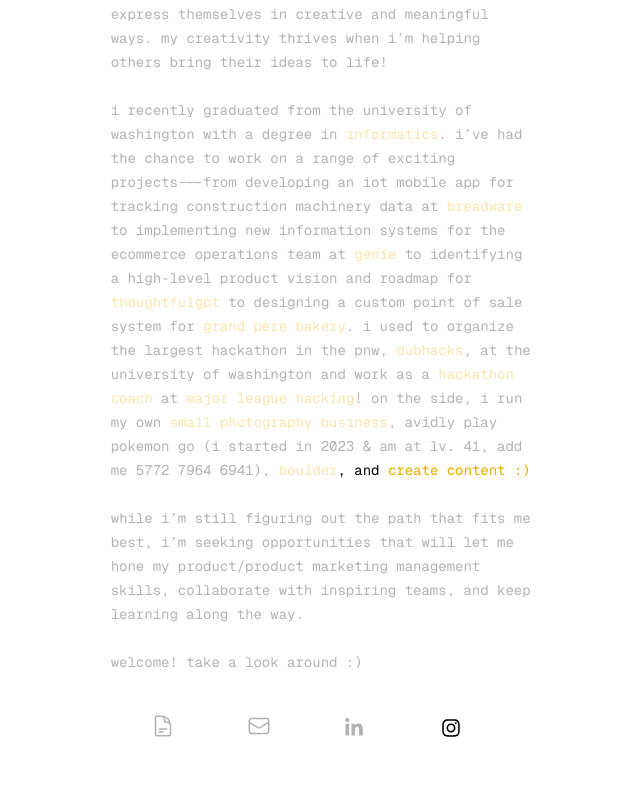
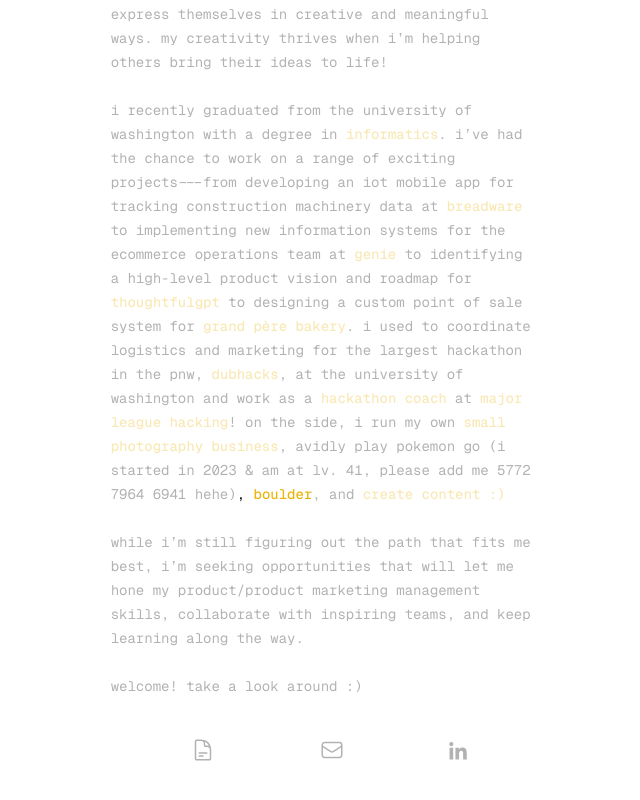
Before and after one commit to cindyqian/cindyqsite, a React (Create React App) app: page / in a window 1280 px wide. Shown: the part 262-1062 px from the top of the page, without its empty margins (316-956 px from the left). Built offline with nearby package versions, Linux system fonts and the light colour scheme.

Commit message:
3 icons, recentered

```diff
--- a/src/components/App.js
+++ b/src/components/App.js
@@ -2,12 +2,9 @@
 import './App.css';
 import { ColorfulLink } from './ColorfulLink.js';
 import React from 'react';
-import {View, Image, StyleSheet} from 'react-native';
 import { Parallax } from 'react-scroll-parallax';
 
-import { useRef, useEffect, useState } from 'react';
-// import { AreImagesVisible } from './ImageStatus.js';
-// import Measure from 'react-measure'
+// import { useRef, useEffect, useState } from 'react';
 
 
 
@@ -26,7 +23,7 @@ function App() {
   // indicates whether image is visible on the screne
   // const imagesOnScreen = new Set();
 
-  const textOnScreen = new Set(["cindyqian", "intro", "graduation", "internships", "dubhacks", "mlh", "photography", "pokemon", "boulder", "content", "rest", "resume", "email", "linkedin", "instagram"]);
+  const textOnScreen = new Set(["cindyqian", "intro", "graduation", "internships", "dubhacks", "mlh", "photography", "pokemon", "boulder", "content", "rest", "resume", "email", "linkedin"]);
   // const imagesAboveTop = new Set();
   // const textOnScreen = Intro;
 
@@ -39,7 +36,6 @@ function App() {
     imageTextRelationship.set("photographyImages", ["photography"]);
     imageTextRelationship.set("pokemonImages", ["pokemon"]);
     imageTextRelationship.set("boulderImages", ["boulder"]);
-    imageTextRelationship.set("contentImages", ["content", "instagram"]);
 
   // do i need this????????????????????????????????????????????????????????????????????????????????????????????????????????????????????????
   const textImageRelationship = new Map();
@@ -50,7 +46,6 @@ function App() {
     textImageRelationship.set("pokemon", "pokemonImages");
     textImageRelationship.set("boulder", "boulderImages");
     textImageRelationship.set("content", "contentImages");
-    textImageRelationship.set("instagram", "contentImages");
     // imageTextRelationship.set("thirdImage", "genie");
 
   window.onscroll = function() {
@@ -153,7 +148,7 @@ function App() {
               </p>
 
               <p className="text-sm text-left font-[family-name:var(--font-geist-mono)] lowercase inline " id="dubhacks">
-                I used to organize the largest hackathon in the PNW,
+                I used to coordinate logistics and marketing for the largest hackathon in the PNW,
                 <ColorfulLink link="https://dubhacks.co" text=" DubHacks"></ColorfulLink>
                 , at the University of Washington&nbsp;
               </p>
@@ -173,7 +168,7 @@ function App() {
 
               <p className="text-sm text-left font-[family-name:var(--font-geist-mono)] lowercase inline " id="pokemon">
                 ,
-                avidly play pokemon go (I started in 2023 & am at lv. 41, add me 5772 7964 6941)
+                avidly play pokemon go (I started in 2023 & am at lv. 41, please add me 5772 7964 6941 hehe)
               </p>
 
               <p className="text-sm text-left font-[family-name:var(--font-geist-mono)] lowercase inline " id="boulder">
@@ -183,7 +178,7 @@ function App() {
 
               <p className="text-sm text-left font-[family-name:var(--font-geist-mono)] lowercase inline " id="content">
                 , and
-                <ColorfulLink link="https://www.instagram.com/wafflehour_/" text=" create content :)"></ColorfulLink>
+                <ColorfulLink link="https://www.instagram.com/cindyqiann/" text=" create content :)"></ColorfulLink>
                 <br></br><br></br>
               </p>
 
@@ -203,24 +198,33 @@ function App() {
               <div className="table-row " id="graduationImages">
 
                 <div className="table-cell w-4/12"></div> */}
-              <div className="table w-full table-fixed border-spacing-10" >
+              <div className="table w-full table-fixed border-spacing-10 " >
                 <div className="table-row">
-                  <div className="table-cell" id="resume">
+
+                  <div className="table-cell px-10" id="resume">
                     {/* Resume */}
+                    <a href={require("../assets/CindyQianResume.pdf")} target="_blank">
                       <svg xmlns="http://www.w3.org/2000/svg" fill="none" viewBox="0 0 24 24" stroke-width="1.5" stroke="black" class="size-6">
                         <path stroke-linecap="round" stroke-linejoin="round" d="M19.5 14.25v-2.625a3.375 3.375 0 0 0-3.375-3.375h-1.5A1.125 1.125 0 0 1 13.5 7.125v-1.5a3.375 3.375 0 0 0-3.375-3.375H8.25m0 12.75h7.5m-7.5 3H12M10.5 2.25H5.625c-.621 0-1.125.504-1.125 1.125v17.25c0 .621.504 1.125 1.125 1.125h12.75c.621 0 1.125-.504 1.125-1.125V11.25a9 9 0 0 0-9-9Z" />
                       </svg>
+                    </a>
                   </div>
 
-                  <div className="table-cell" id="email">
+
+                    <div className="table-cell px-10" id="email">
                       {/* Email */}
+                      <a href="mailto:cindyqian.yushi@gmail.com" target="_blank">
                         <svg xmlns="http://www.w3.org/2000/svg" fill="none" viewBox="0 0 24 24" stroke-width="1.5" stroke="black" class="size-6">
                           <path stroke-linecap="round" stroke-linejoin="round" d="M21.75 6.75v10.5a2.25 2.25 0 0 1-2.25 2.25h-15a2.25 2.25 0 0 1-2.25-2.25V6.75m19.5 0A2.25 2.25 0 0 0 19.5 4.5h-15a2.25 2.25 0 0 0-2.25 2.25m19.5 0v.243a2.25 2.25 0 0 1-1.07 1.916l-7.5 4.615a2.25 2.25 0 0 1-2.36 0L3.32 8.91a2.25 2.25 0 0 1-1.07-1.916V6.75" />
                         </svg>
+                      </a>
                     </div>
 
-                  <div className="table-cell" id="linkedin">
+
+
+                    <div className="table-cell px-10" id="linkedin">
                       {/* LinkedIn */}
+                      <a href="https://www.linkedin.com/in/cindyqiann/" target="_blank">
                         <span class="[&>svg]:h-5 [&>svg]:w-5">
                           <svg
                             xmlns="http://www.w3.org/2000/svg"
@@ -231,21 +235,9 @@ function App() {
                               d="M100.3 448H7.4V148.9h92.9zM53.8 108.1C24.1 108.1 0 83.5 0 53.8a53.8 53.8 0 0 1 107.6 0c0 29.7-24.1 54.3-53.8 54.3zM447.9 448h-92.7V302.4c0-34.7-.7-79.2-48.3-79.2-48.3 0-55.7 37.7-55.7 76.7V448h-92.8V148.9h89.1v40.8h1.3c12.4-23.5 42.7-48.3 87.9-48.3 94 0 111.3 61.9 111.3 142.3V448z" />
                           </svg>
                         </span>
+                      </a>
                     </div>
 
-                  <div className="table-cell" id="instagram">
-                    {/* Instagram */}
-                    <span class="[&>svg]:h-5 [&>svg]:w-5">
-                      <svg
-                        xmlns="http://www.w3.org/2000/svg"
-                        fill="black"
-                        viewBox="0 0 448 512">
-                        {/* Font Awesome Free 6.5.1 by @fontawesome - https://fontawesome.com License - https://fontawesome.com/license/free Copyright 2024 Fonticons, Inc. */}
-                        <path
-                          d="M224.1 141c-63.6 0-114.9 51.3-114.9 114.9s51.3 114.9 114.9 114.9S339 319.5 339 255.9 287.7 141 224.1 141zm0 189.6c-41.1 0-74.7-33.5-74.7-74.7s33.5-74.7 74.7-74.7 74.7 33.5 74.7 74.7-33.6 74.7-74.7 74.7zm146.4-194.3c0 14.9-12 26.8-26.8 26.8-14.9 0-26.8-12-26.8-26.8s12-26.8 26.8-26.8 26.8 12 26.8 26.8zm76.1 27.2c-1.7-35.9-9.9-67.7-36.2-93.9-26.2-26.2-58-34.4-93.9-36.2-37-2.1-147.9-2.1-184.9 0-35.8 1.7-67.6 9.9-93.9 36.1s-34.4 58-36.2 93.9c-2.1 37-2.1 147.9 0 184.9 1.7 35.9 9.9 67.7 36.2 93.9s58 34.4 93.9 36.2c37 2.1 147.9 2.1 184.9 0 35.9-1.7 67.7-9.9 93.9-36.2 26.2-26.2 34.4-58 36.2-93.9 2.1-37 2.1-147.8 0-184.8zM398.8 388c-7.8 19.6-22.9 34.7-42.6 42.6-29.5 11.7-99.5 9-132.1 9s-102.7 2.6-132.1-9c-19.6-7.8-34.7-22.9-42.6-42.6-11.7-29.5-9-99.5-9-132.1s-2.6-102.7 9-132.1c7.8-19.6 22.9-34.7 42.6-42.6 29.5-11.7 99.5-9 132.1-9s102.7-2.6 132.1 9c19.6 7.8 34.7 22.9 42.6 42.6 11.7 29.5 9 99.5 9 132.1s2.7 102.7-9 132.1z" />
-                      </svg>
-                    </span>
-                  </div>
                 </div>
               </div>
             </div>
@@ -262,14 +254,14 @@ function App() {
                 <div className="table-cell w-4/12">
                   <img
                   src={require("../images/gradjump.png")}
-                  alt="Picture of Cindy Qian" />
+                  alt="jumping with her graduation cap in one hand and a bouquet of flowers in another" />
                 </div>
                 <div className="table-cell w-6/12">
                 </div>
                 <div className="table-cell w-4/12">
                   <img
                     src={require("../images/triograd.png")}
-                    alt="Picture of Cindy Qian and 2 friends" />
+                    alt="Cindy Qian with two friends at graduation" />
                 </div>
               </div>
 
@@ -278,14 +270,14 @@ function App() {
                 <div className="table-cell">
                   <img
                   src={require("../images/genienametag.png")}
-                  alt="Picture of Cindy Qian" />
+                  alt="Cindy Qian's name tag at the Genie office" />
                 </div>
                 <div className="table-cell">
                 </div>
                 <div className="table-cell">
                   <img
                     src={require("../images/geniedrilling.png")}
-                    alt="Picture of Cindy Qian and 2 friends" />
+                    alt="Cindy Qian drilling a vehicle wheel in PPE" />
                 </div>
 
               </div>
@@ -294,14 +286,14 @@ function App() {
                 <div className="table-cell">
                   <img
                   src={require("../images/dhselfie.png")}
-                  alt="Picture of Cindy Qian" />
+                  alt="Selfie of Cindy Qian and 2 other DubHacks hackathon organizers" />
                 </div>
                 <div className="table-cell">
                 </div>
                 <div className="table-cell">
                   <img
                     src={require("../images/iorganizedsticker.png")}
-                    alt="Picture of Cindy Qian and 2 friends" />
+                    alt="Cindy Qian holding an I Organized sticker from Major League Hacking, is given to hackathon organizers" />
                 </div>
               </div>
 
@@ -309,14 +301,14 @@ function App() {
                 <div className="table-cell">
                   <img
                   src={require("../images/tt1.png")}
-                  alt="Picture of Cindy Qian" />
+                  alt="Cindy Qian presenting on stage for Major League Hacking" />
                 </div>
                 <div className="table-cell">
                 </div>
                 <div className="table-cell">
                   <img
                     src={require("../images/tt7.png")}
-                    alt="Picture of Cindy Qian and 2 friends" />
+                    alt="Cindy Qian handing out prizes to a hackathon participant" />
                 </div>
               </div>
 
@@ -325,14 +317,14 @@ function App() {
                 <div className="table-cell">
                   <img
                   src={require("../images/pillars.png")}
-                  alt="Picture of Cindy Qian" />
+                  alt="Cindy Qian taking graduation photos for 2 girls at the University of Washington value pillars" />
                 </div>
                 <div className="table-cell">
                 </div>
                 <div className="table-cell">
                   <img
                     src={require("../images/canon100.png")}
-                    alt="Picture of Cindy Qian and 2 friends" />
+                    alt="Cindy Qian holding a Canon Powershot 100" />
                 </div>
               </div>
 
@@ -340,14 +332,14 @@ function App() {
                 <div className="table-cell">
                   <img
                   src={require("../images/pogo1.png")}
-                  alt="Picture of Cindy Qian" />
+                  alt="4 screenshots of Cindy Qian's most prized Pokemon Go catches" />
                 </div>
                 <div className="table-cell">
                 </div>
                 <div className="table-cell">
                   <img
                     src={require("../images/pogo2.png")}
-                    alt="Picture of Cindy Qian and 2 friends" />
+                    alt="4 screenshots of Cindy Qian's most prized Pokemon Go catches" />
                 </div>
               </div>
 
@@ -355,14 +347,14 @@ function App() {
                 <div className="table-cell">
                   <img
                   src={require("../images/pinkclimb.png")}
-                  alt="Picture of Cindy Qian" />
+                  alt="Cindy Qian bouldering up a wall" />
                 </div>
                 <div className="table-cell">
                 </div>
                 <div className="table-cell">
                   <img
                     src={require("../images/magikarp.png")}
-                    alt="Picture of Cindy Qian and 2 friends" />
+                    alt="Cindy Qian kissing her Magikarp shaped bouldering chalk bag" />
                 </div>
               </div>
 
@@ -370,14 +362,14 @@ function App() {
                 <div className="table-cell">
                   <img
                   src={require("../images/selfiecindy.png")}
-                  alt="Picture of Cindy Qian" />
+                  alt="Cindy Qian taking a selfie" />
                 </div>
                 <div className="table-cell">
                 </div>
                 <div className="table-cell">
                   <img
                     src={require("../images/squatwaterfallcindy.png")}
-                    alt="Picture of Cindy Qian and 2 friends" />
+                    alt="Cindy Qian squatting" />
                 </div>
               </div>
 
```
Also changed, not shown: 1 other file (tests, documents, lock files or other folders). Lines whose indentation alone changed are shown as unchanged.
